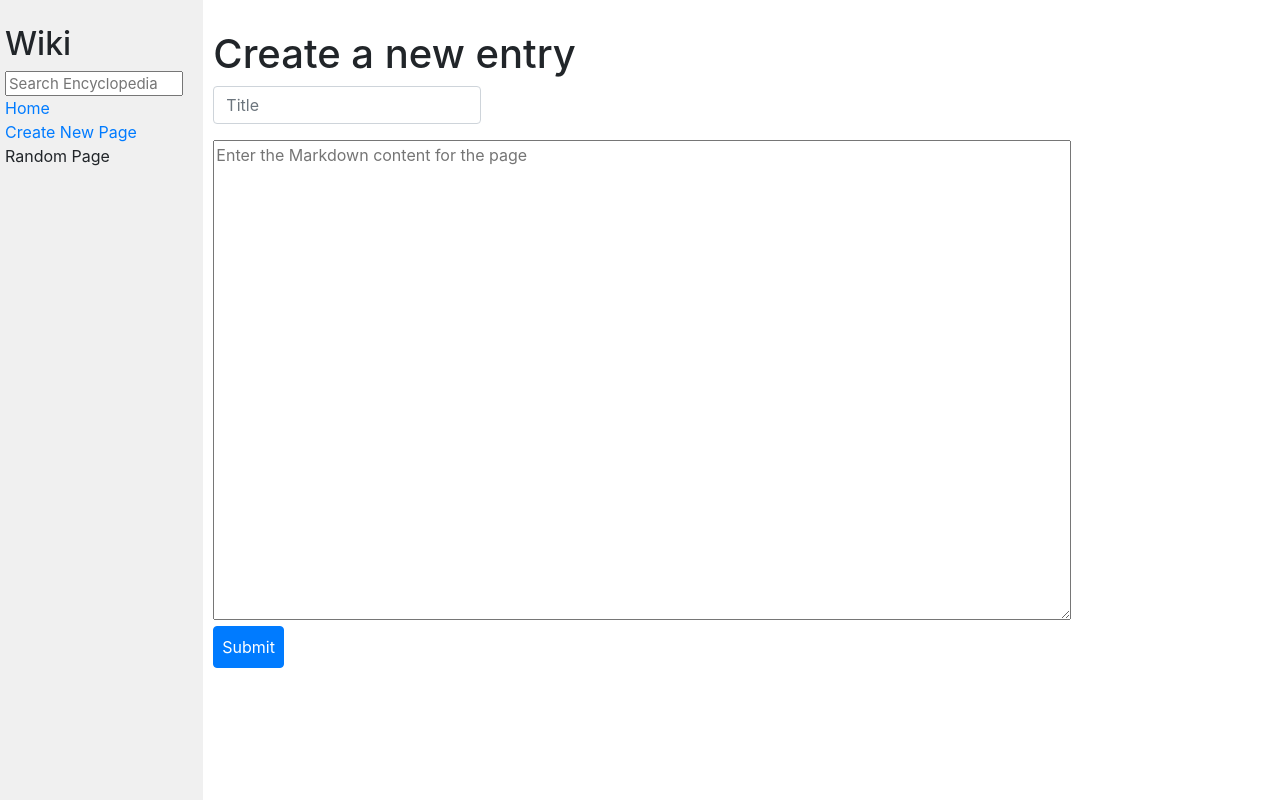
After one commit to odai-dev/wiki, a Django app: page /new in a window 1280 px wide. The commit adds this page. Run offline with Django 3.2, Linux system fonts and the light colour scheme; some libraries are stand-ins or nearby versions.

Commit message:
Added 'New page' feature

```diff
--- a/encyclopedia/static/encyclopedia/styles.css
+++ b/encyclopedia/static/encyclopedia/styles.css
@@ -13,7 +13,7 @@ h1 {
 }
 
 textarea {
-    height: 90vh;
+    height: 60vh ;
     width: 80%;
 }
 
--- a/encyclopedia/templates/encyclopedia/index.html
+++ b/encyclopedia/templates/encyclopedia/index.html
@@ -9,7 +9,7 @@
 
     <ul>
         {% for entry in entries %}
-            <li><a href="wiki/{{entry}}">{{ entry }}</a></li>
+            <li><a href="{% url 'entry' entry %}">{{ entry }}</a></li>
         {% endfor %}
     </ul>
 
--- a/encyclopedia/templates/encyclopedia/layout.html
+++ b/encyclopedia/templates/encyclopedia/layout.html
@@ -19,7 +19,7 @@
                     <a href="{% url 'index' %}">Home</a>
                 </div>
                 <div>
-                    Create New Page
+                   <a href="{% url 'new'%}" >Create New Page</a>
                 </div>
                 <div>
                     Random Page
--- /dev/null
+++ b/encyclopedia/templates/encyclopedia/new_entry.html
@@ -0,0 +1,15 @@
+{% extends "encyclopedia/layout.html" %}
+
+{% block title %}
+    New entry
+{% endblock %}
+
+{% block body %}
+    <h1>Create a new entry</h1>
+    <form action="" method="post">
+        {% csrf_token %}
+        <input type="text" placeholder="Title" name="title" class="form-control w-25 mb-3">
+        <textarea name="text" id="" placeholder="Enter the Markdown content for the page"></textarea><br>
+        <input type="submit" class="btn btn-primary p-2">
+    </form>
+{% endblock %}
--- a/encyclopedia/urls.py
+++ b/encyclopedia/urls.py
@@ -4,6 +4,7 @@ from . import views
 
 urlpatterns = [
     path("", views.index, name="index"),
-    path("wiki/<str:title>", views.viewPage)
+    path("wiki/<str:title>", views.view_page, name="entry"),
+    path("new", views.new_entry, name="new")
 
 ]
--- a/encyclopedia/views.py
+++ b/encyclopedia/views.py
@@ -1,6 +1,7 @@
 from django.shortcuts import render
 from markdown import markdown
 from . import util
+from django.http import HttpResponse
 
 
 
@@ -20,19 +21,33 @@ def index(request):
                 "entries":  entries
             })
         else:
-            return showEntry(request, title, content)
+            return show_entry(request, title, content)
 
-def viewPage(request, title):
+
+def view_page(request, title):
     content =  util.get_entry(title)
     if content == None:
         return render(request, "encyclopedia/error.html")
     else:
-        return showEntry(request, title, content)
+        return show_entry(request, title, content)
 
 
-def showEntry(request, title,content):
+def show_entry(request, title,content):
         content= markdown(content)
         return render(request, "encyclopedia/entry.html", {
             "title": title,
             "content": content
         })
+
+
+def new_entry(request):
+    if request.method == "POST":
+        title = request.POST.get("title").strip()
+        content = request.POST.get("text")
+        if title in util.list_entries():
+            return HttpResponse('<h3 style="color:red;">ERROR: Entry title already exist</h3>')
+        print(content)
+        util.save_entry(title, content)
+        return  show_entry(request, title, content)
+
+    return render(request, "encyclopedia/new_entry.html")
```
Also changed, not shown: entries/C.md (added, +5 -0 lines).
